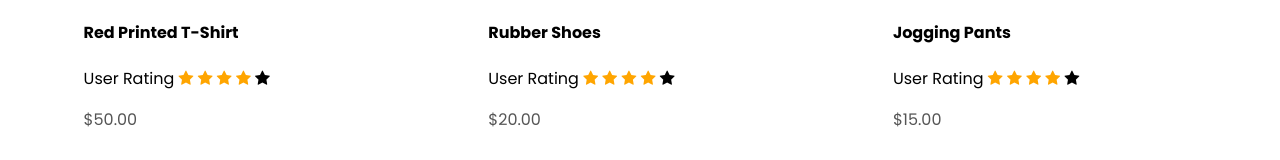
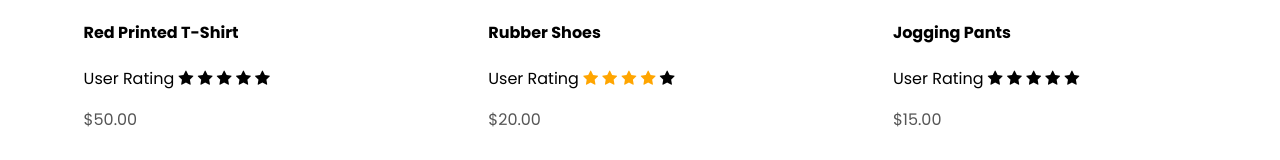
Before and after one commit to sporthub-pseudoprogramnerds/SPORTHUB, a plain HTML site: page about.html in a window 1280 px wide. Shown: the part 1620-1780 px from the top of the page. Drawn offline with Linux system fonts and the light colour scheme.

Commit message:
Update about.html

```diff
--- a/about.html
+++ b/about.html
@@ -85,10 +85,10 @@
                 <img src="product-2.jpg">
                 <h4>Red Printed T-Shirt</h4>
                 <span class="heading">User Rating</span>
-                <span class="fa fa-star checked"></span>
-                <span class="fa fa-star checked"></span>
-                <span class="fa fa-star checked"></span>
-                <span class="fa fa-star checked"></span>
+                <span class="fa fa-star"></span>
+                <span class="fa fa-star "></span>
+                <span class="fa fa-star"></span>
+                <span class="fa fa-star "></span>
                 <span class="fa fa-star"></span>
 
                 <p>$50.00</p>
@@ -109,10 +109,10 @@
                 <img src="product-4.jpg">
                 <h4>Jogging Pants</h4>
                 <span class="heading">User Rating</span>
-                <span class="fa fa-star checked"></span>
-                <span class="fa fa-star checked"></span>
-                <span class="fa fa-star checked"></span>
-                <span class="fa fa-star checked"></span>
+                <span class="fa fa-star "></span>
+                <span class="fa fa-star "></span>
+                <span class="fa fa-star "></span>
+                <span class="fa fa-star"></span>
                 <span class="fa fa-star"></span>
                 <p>$15.00</p>
             </div>
```
